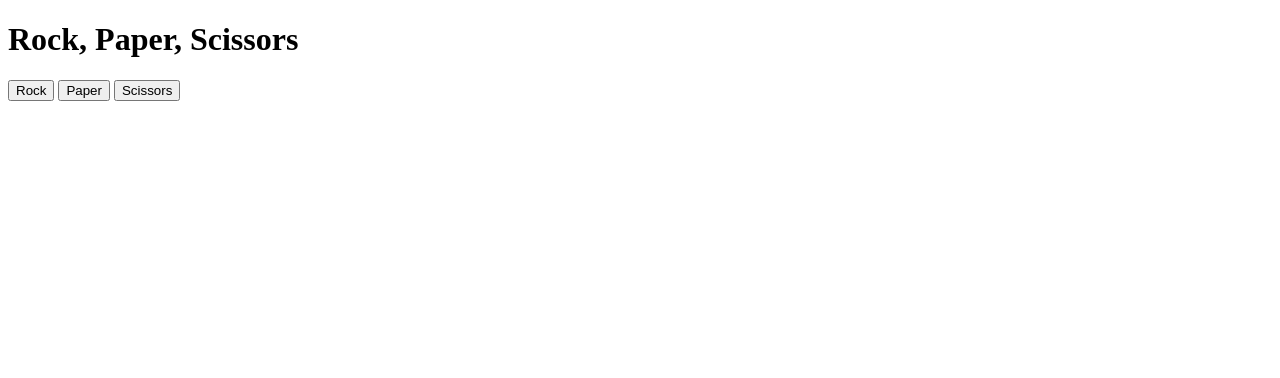
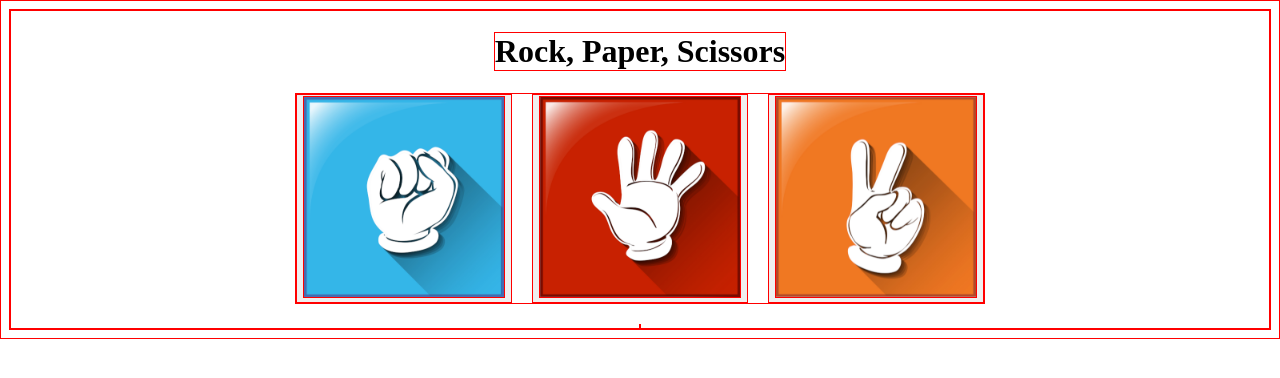
Before and after one commit to ShawnEdgell/rock-paper-scissors, a plain HTML site: page index.html in a window 1280 px wide. Drawn offline with Linux system fonts and the light colour scheme.

Commit message:
swapped text buttons for 'icons' with hover effect

```diff
--- a/index.html
+++ b/index.html
@@ -4,17 +4,23 @@
     <meta charset="UTF-8">
     <meta name="viewport" content="width=device-width, initial-scale=1.0">
     <title>Rock, Paper, Scissors Game</title>
+    <link rel="stylesheet" href="styles.css"/>
 </head>
 <body>
+
+    <div class="main-container">
     <h1>Rock, Paper, Scissors</h1>
-    <button id="rock">Rock</button>
-    <button id="paper">Paper</button>
-    <button id="scissors">Scissors</button>
+
+    <div class="button-container">
+    <button id="rock"><img src="images/rock.png"></button>
+    <button id="paper"><img src="images/paper.png"></button>
+    <button id="scissors"><img src="images/scissors.png"></button>
+    </div>
     <div id="results"></div>
     <div id="score"></div>
+    </div>
 
 </body>
 
-<script src="game.js"></script>
-
+<script src="app.js"></script>
 </html>
--- /dev/null
+++ b/styles.css
@@ -0,0 +1,28 @@
+* {
+    border: 1px solid red;
+}
+
+.main-container {
+    display: flex;
+    flex-direction: column;
+    justify-content: center;
+    align-items: center;
+}
+
+.button-container {
+    margin-bottom: 20px;
+    display: flex;
+    gap: 20px;
+}
+
+img {
+    width: 200px;
+}
+
+/* Add a hover effect for the buttons and images inside the buttons */
+.button-container button:hover,
+.button-container button img:hover {
+    transform: scale(1.05); /* Enlarge the element on hover */
+    transition: transform 0.3s ease; /* Add a smooth transition effect */
+    cursor: pointer; /* Change the cursor to a pointer on hover */
+}
```
Also changed, not shown: app.js (renamed from game.js), images/paper.png (added), images/rock.png (added), images/scissors.png (added).
